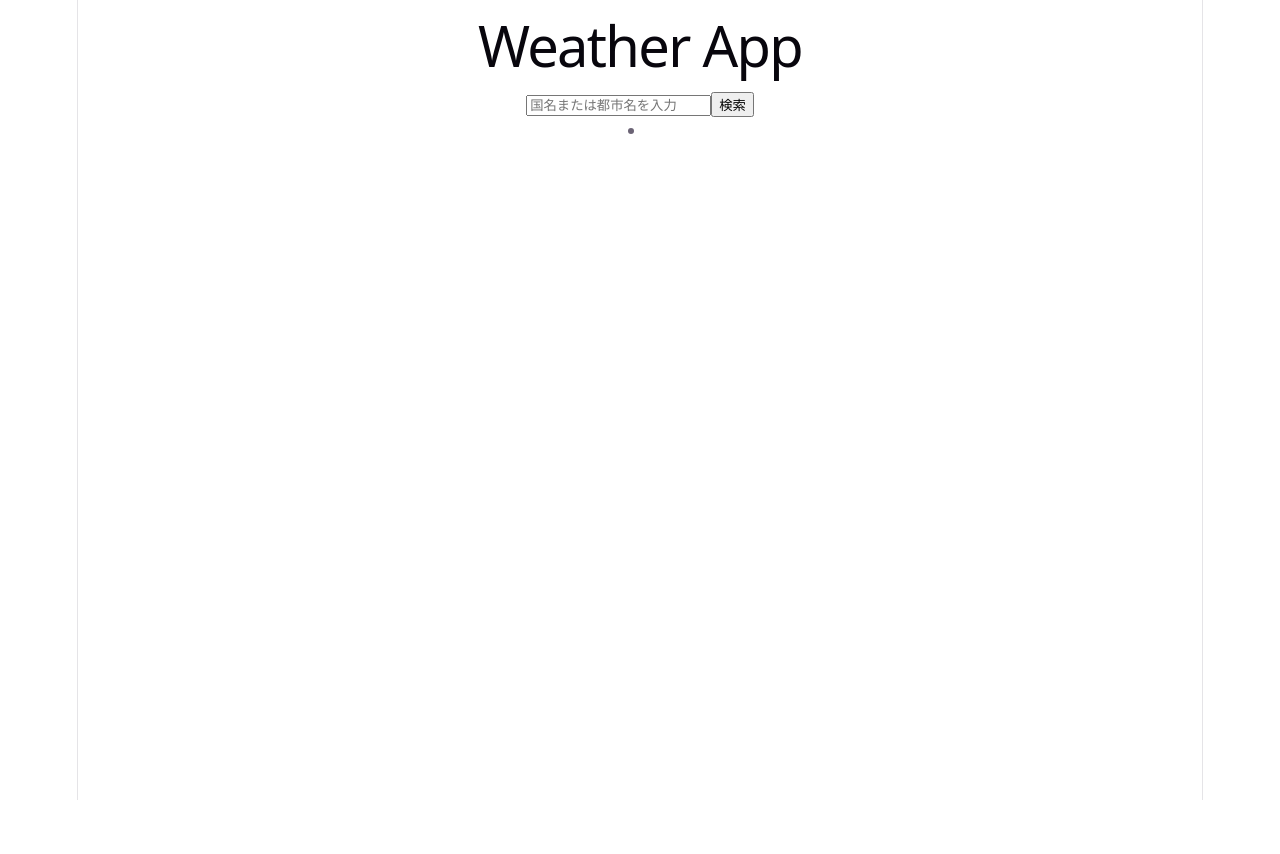
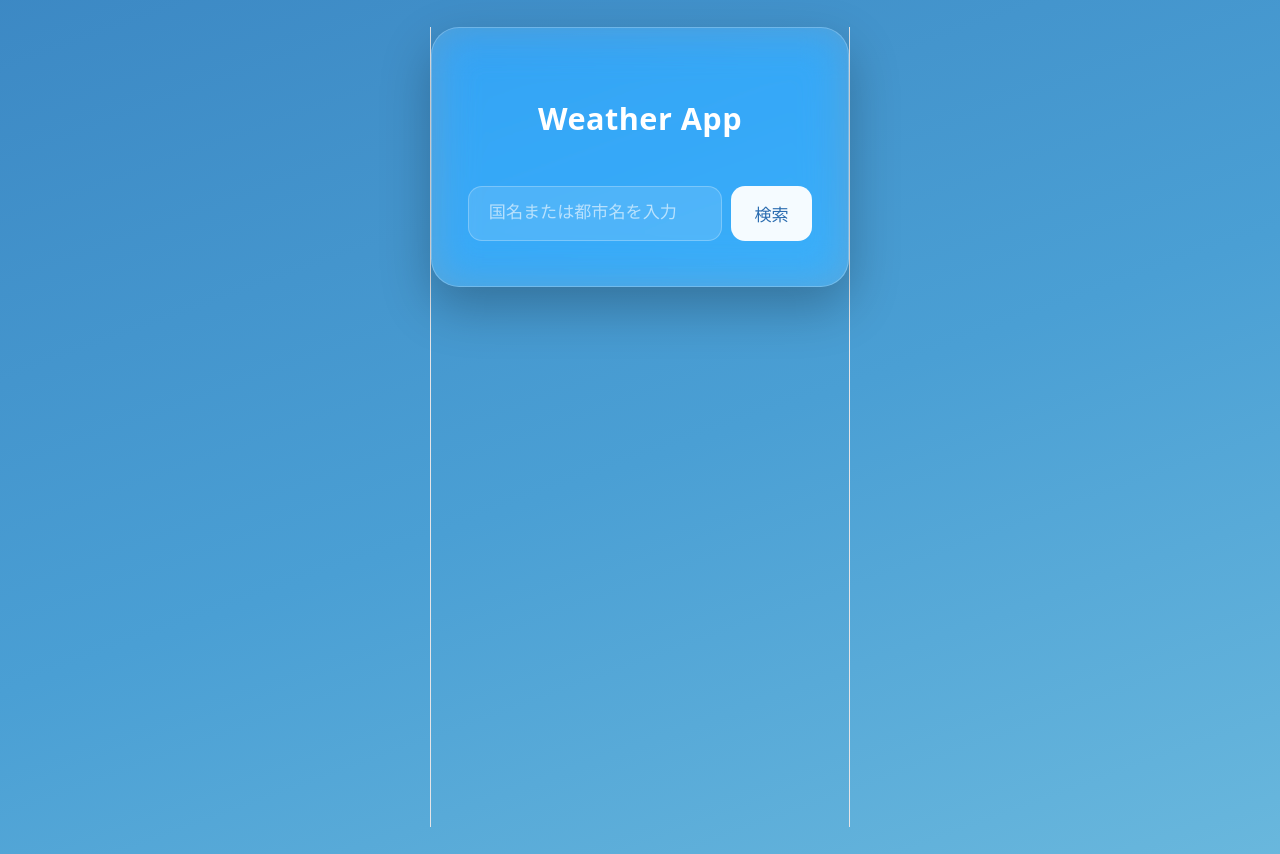
Before and after one commit to komekoneko/React_Practice, a React (Vite) app in the folder WeatherApp/weather/: page / in a window 1280 px wide. Before the commit the page ends 800 px from the top, so only its background shows below. Built offline with nearby package versions, Linux system fonts and the light colour scheme.

Commit message:
add littile

```diff
--- a/WeatherApp/weather/src/App.css
+++ b/WeatherApp/weather/src/App.css
@@ -1,184 +1,175 @@
-.counter {
-  font-size: 16px;
-  padding: 5px 10px;
-  border-radius: 5px;
-  color: var(--accent);
-  background: var(--accent-bg);
-  border: 2px solid transparent;
-  transition: border-color 0.3s;
-  margin-bottom: 24px;
+@import url("https://fonts.googleapis.com/css2?family=Inter:wght@300;400;500;600;700&display=swap");
 
-  &:hover {
-    border-color: var(--accent-border);
-  }
-  &:focus-visible {
-    outline: 2px solid var(--accent);
-    outline-offset: 2px;
-  }
+* {
+  box-sizing: border-box;
+  margin: 0;
+  padding: 0;
 }
 
-.hero {
-  position: relative;
-
-  .base,
-  .framework,
-  .vite {
-    inset-inline: 0;
-    margin: 0 auto;
+body {
+  min-height: 100vh;
+  font-family: "Inter", -apple-system, BlinkMacSystemFont, "Segoe UI", sans-serif;
+  background: linear-gradient(160deg, #2b6cb0 0%, #4a9fd4 60%, #7ec8e3 100%);
+  background-size: 200% 200%;
+  animation: gradientShift 18s ease infinite;
+  display: flex;
+  align-items: center;
+  justify-content: center;
+  padding: 1.5rem;
+  overflow: hidden;
 }
 
-  .base {
-    width: 170px;
-    position: relative;
-    z-index: 0;
+@keyframes gradientShift {
+  0%   { background-position: 0% 50%; }
+  50%  { background-position: 100% 50%; }
+  100% { background-position: 0% 50%; }
 }
 
-  .framework,
-  .vite {
-    position: absolute;
+#root {
+  width: 100%;
+  max-width: 420px;
+  margin: 0;
+  padding: 0;
 }
 
-  .framework {
-    z-index: 1;
-    top: 34px;
-    height: 28px;
-    transform: perspective(2000px) rotateZ(300deg) rotateX(44deg) rotateY(39deg)
-      scale(1.4);
+form {
+  background: rgba(255, 255, 255, 0.12);
+  backdrop-filter: blur(22px) saturate(160%);
+  -webkit-backdrop-filter: blur(22px) saturate(160%);
+  border: 1px solid rgba(255, 255, 255, 0.22);
+  border-radius: 28px;
+  padding: 2.5rem 2rem;
+  box-shadow: 0 20px 50px rgba(0, 0, 0, 0.25);
+  display: flex;
+  flex-direction: column;
+  align-items: center;
+  gap: 1.25rem;
 }
 
-  .vite {
-    z-index: 0;
-    top: 107px;
-    height: 26px;
-    width: auto;
-    transform: perspective(2000px) rotateZ(300deg) rotateX(40deg) rotateY(39deg)
-      scale(0.8);
-  }
+h1 {
+  color: #fff;
+  font-size: 1.7rem;
+  font-weight: 600;
+  letter-spacing: 0.5px;
+  text-align: center;
 }
 
-#center {
+.search-box {
+  display: flex;
+  gap: 0.5rem;
+  width: 100%;
+}
+
+input {
+  flex: 1;
+  min-width: 0;
+  padding: 0.85rem 1.1rem;
+  border: 1px solid rgba(255, 255, 255, 0.25);
+  border-radius: 14px;
+  background: rgba(255, 255, 255, 0.12);
+  color: #fff;
+  font-size: 0.95rem;
+  outline: none;
+  transition: all 0.25s ease;
+}
+
+input::placeholder {
+  color: rgba(255, 255, 255, 0.6);
+}
+
+input:focus {
+  border-color: rgba(255, 255, 255, 0.6);
+  background: rgba(255, 255, 255, 0.2);
+  box-shadow: 0 0 0 4px rgba(255, 255, 255, 0.1);
+}
+
+button {
+  padding: 0.85rem 1.3rem;
+  border: none;
+  border-radius: 14px;
+  background: rgba(255, 255, 255, 0.95);
+  color: #2b6cb0;
+  font-weight: 600;
+  font-size: 0.95rem;
+  cursor: pointer;
+  white-space: nowrap;
+  transition: transform 0.15s ease, box-shadow 0.25s ease;
+}
+
+button:hover {
+  transform: translateY(-2px);
+  box-shadow: 0 8px 20px rgba(0, 0, 0, 0.2);
+}
+
+button:active {
+  transform: translateY(0);
+}
+
+.result {
   display: flex;
   flex-direction: column;
-  gap: 25px;
-  place-content: center;
-  place-items: center;
-  flex-grow: 1;
-
-  @media (max-width: 1024px) {
-    padding: 32px 20px 24px;
-    gap: 18px;
-  }
+  align-items: center;
+  color: #fff;
+  width: 100%;
+  animation: fadeUp 0.5s ease;
 }
 
-#next-steps {
-  display: flex;
-  border-top: 1px solid var(--border);
-  text-align: left;
-
-  & > div {
-    flex: 1 1 0;
-    padding: 32px;
-    @media (max-width: 1024px) {
-      padding: 24px 20px;
-    }
+@keyframes fadeUp {
+  from { opacity: 0; transform: translateY(12px); }
+  to   { opacity: 1; transform: translateY(0); }
 }
 
-  .icon {
-    margin-bottom: 16px;
-    width: 22px;
-    height: 22px;
+.city {
+  font-size: 1.1rem;
+  font-weight: 500;
+  letter-spacing: 1px;
+  opacity: 0.9;
 }
 
-  @media (max-width: 1024px) {
-    flex-direction: column;
-    text-align: center;
-  }
+.weather-icon {
+  width: 140px;
+  height: 140px;
+  filter: drop-shadow(0 8px 16px rgba(0, 0, 0, 0.25));
+  margin: -0.5rem 0;
 }
 
-#docs {
-  border-right: 1px solid var(--border);
-
-  @media (max-width: 1024px) {
-    border-right: none;
-    border-bottom: 1px solid var(--border);
-  }
+.temp {
+  font-size: 4.5rem;
+  font-weight: 300;
+  line-height: 1;
 }
 
-#next-steps ul {
-  list-style: none;
-  padding: 0;
-  display: flex;
-  gap: 8px;
-  margin: 32px 0 0;
-
-  .logo {
-    height: 18px;
+.desc {
+  font-size: 1rem;
+  opacity: 0.85;
+  margin-top: 0.25rem;
 }
 
-  a {
-    color: var(--text-h);
-    font-size: 16px;
-    border-radius: 6px;
-    background: var(--social-bg);
+.details {
   display: flex;
-    padding: 6px 12px;
-    align-items: center;
-    gap: 8px;
-    text-decoration: none;
-    transition: box-shadow 0.3s;
-
-    &:hover {
-      box-shadow: var(--shadow);
-    }
-    .button-icon {
-      height: 18px;
-      width: 18px;
-    }
+  gap: 0.75rem;
+  margin-top: 1.5rem;
+  width: 100%;
 }
 
-  @media (max-width: 1024px) {
-    margin-top: 20px;
-    flex-wrap: wrap;
-    justify-content: center;
-
-    li {
-      flex: 1 1 calc(50% - 8px);
+.details > div {
+  flex: 1;
+  background: rgba(255, 255, 255, 0.1);
+  border: 1px solid rgba(255, 255, 255, 0.15);
+  border-radius: 16px;
+  padding: 0.85rem;
+  display: flex;
+  flex-direction: column;
+  align-items: center;
+  gap: 0.2rem;
 }
 
-    a {
-      width: 100%;
-      justify-content: center;
-      box-sizing: border-box;
-    }
-  }
+.details span {
+  font-size: 0.75rem;
+  opacity: 0.7;
 }
 
-#spacer {
-  height: 88px;
-  border-top: 1px solid var(--border);
-  @media (max-width: 1024px) {
-    height: 48px;
+.details strong {
+  font-size: 1.15rem;
+  font-weight: 600;
 }
-}
-
-.ticks {
-  position: relative;
-  width: 100%;
-
-  &::before,
-  &::after {
-    content: '';
-    position: absolute;
-    top: -4.5px;
-    border: 5px solid transparent;
-  }
-
-  &::before {
-    left: 0;
-    border-left-color: var(--border);
-  }
-  &::after {
-    right: 0;
-    border-right-color: var(--border);
-  }
-}
--- a/WeatherApp/weather/src/App.jsx
+++ b/WeatherApp/weather/src/App.jsx
@@ -6,23 +6,24 @@ function App() {
   const [weather, setWeather] = useState(null);
   const myAPI = "49fcd1c19fd3d85a9b49ddf517ef3df1";
 
-  const searchFn = async(e) => {
-    e.preventDefault()
-    const res = await fetch(`https://api.openweathermap.org/data/2.5/weather?q=${input}&appid=${myAPI}&units=metric&lang=ja`)
+  const searchFn = async (e) => {
+    e.preventDefault();
+    const res = await fetch(
+      `https://api.openweathermap.org/data/2.5/weather?q=${input}&appid=${myAPI}&units=metric&lang=ja`,
+    );
+    if (!res.ok) {
+      return alert("データが取得できませんでした。");
+    }
     const data = await res.json();
-
-    if(!res.ok){
-      return alert("データが取得できませんでした。")
-    }
-
     setWeather(data);
-
-  }
+  };
 
   return (
     <>
       <form onSubmit={searchFn}>
         <h1>Weather App</h1>
+
+        <div className="search-box">
           <input
             type="text"
             value={input}
@@ -30,15 +31,21 @@ function App() {
             onChange={(e) => setInput(e.target.value)}
           />
           <button>検索</button>
+        </div>
+
+        {weather && (
+          <div className="result">
+            <p className="city">{weather.name}</p>
+            <img
+              className="weather-icon"
+              src={`https://openweathermap.org/img/wn/${weather.weather[0].icon}@2x.png`}
+              alt={weather.weather[0].description}
+            />
+            <p className="temp">{Math.round(weather.main.temp)}°</p>
+            <p className="desc">{weather.weather[0].description}</p>
+          </div>
+        )}
       </form>
-      <li>{weather && (
-        <div>
-          <p>名称：{weather.name}</p>
-          <p>現在の気温：{weather.main.temp}℃</p>
-          <p>現在の空：{weather.weather[0].description}</p>
-          <img src={`https://openweathermap.org/img/wn/${weather.weather[0].icon}@2x.png`} />
-        </div>
-      )}</li>
     </>
   );
 }
```
Lines whose indentation alone changed are shown as unchanged.
